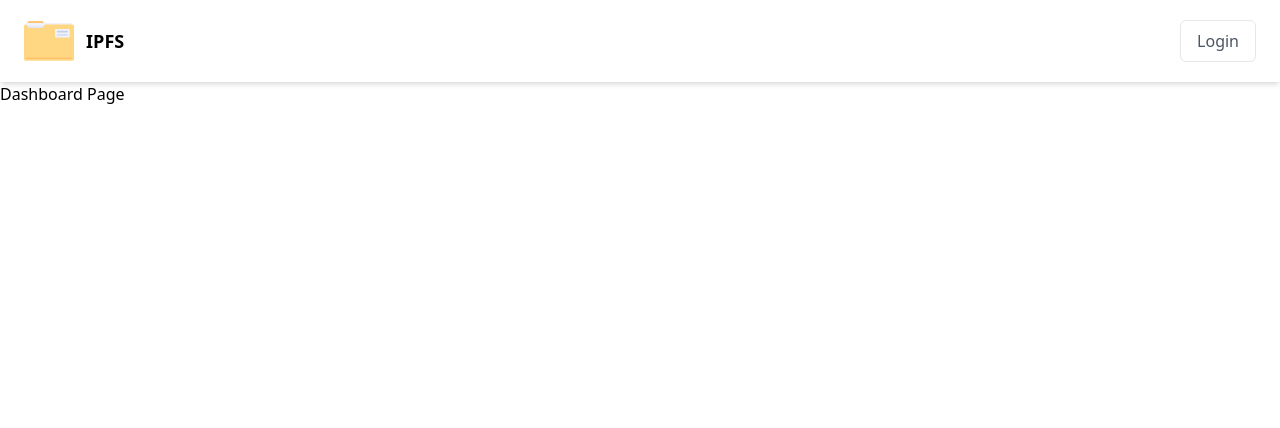
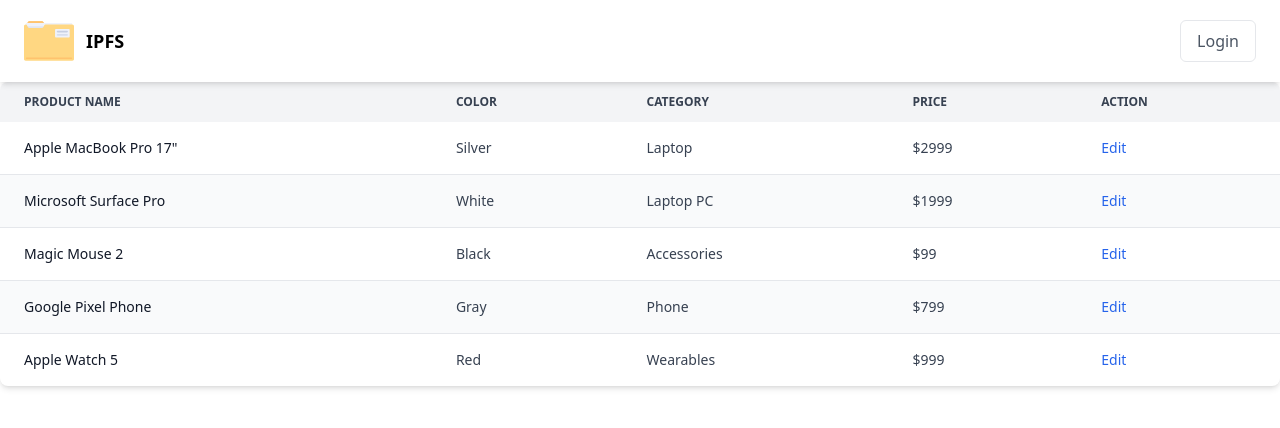
Before and after one commit to HarshitSahu01/ipfs-decentralised-cdn, a Vue app in the folder vue-frontend/: page /dashboard in a window 1280 px wide. Shown: the top 428 px of the page. Built offline with nearby package versions, Linux system fonts and the light colour scheme.

Commit message:
modified:   vue-frontend/src/Pages/DashboardPage.vue 	modified:   vue-frontend/src/components/Navbar.vue

```diff
--- a/vue-frontend/src/Pages/DashboardPage.vue
+++ b/vue-frontend/src/Pages/DashboardPage.vue
@@ -1,7 +1,121 @@
 <template>
-    Dashboard Page
+    <div class="relative overflow-x-auto shadow-md sm:rounded-lg">
+        <table class="w-full text-sm text-left rtl:text-right text-gray-700">
+            <thead class="text-xs text-gray-700 uppercase bg-gray-100">
+                <tr>
+                    <th scope="col" class="px-6 py-3">
+                        Product name
+                    </th>
+                    <th scope="col" class="px-6 py-3">
+                        Color
+                    </th>
+                    <th scope="col" class="px-6 py-3">
+                        Category
+                    </th>
+                    <th scope="col" class="px-6 py-3">
+                        Price
+                    </th>
+                    <th scope="col" class="px-6 py-3">
+                        Action
+                    </th>
+                </tr>
+            </thead>
+            <tbody>
+                <tr class="odd:bg-white even:bg-gray-50 border-b border-gray-200">
+                    <th scope="row" class="px-6 py-4 font-medium text-gray-900 whitespace-nowrap">
+                        Apple MacBook Pro 17"
+                    </th>
+                    <td class="px-6 py-4">
+                        Silver
+                    </td>
+                    <td class="px-6 py-4">
+                        Laptop
+                    </td>
+                    <td class="px-6 py-4">
+                        $2999
+                    </td>
+                    <td class="px-6 py-4">
+                        <a href="#" class="font-medium text-blue-600 hover:underline">Edit</a>
+                    </td>
+                </tr>
+                <tr class="odd:bg-white even:bg-gray-50 border-b border-gray-200">
+                    <th scope="row" class="px-6 py-4 font-medium text-gray-900 whitespace-nowrap">
+                        Microsoft Surface Pro
+                    </th>
+                    <td class="px-6 py-4">
+                        White
+                    </td>
+                    <td class="px-6 py-4">
+                        Laptop PC
+                    </td>
+                    <td class="px-6 py-4">
+                        $1999
+                    </td>
+                    <td class="px-6 py-4">
+                        <a href="#" class="font-medium text-blue-600 hover:underline">Edit</a>
+                    </td>
+                </tr>
+                <tr class="odd:bg-white even:bg-gray-50 border-b border-gray-200">
+                    <th scope="row" class="px-6 py-4 font-medium text-gray-900 whitespace-nowrap">
+                        Magic Mouse 2
+                    </th>
+                    <td class="px-6 py-4">
+                        Black
+                    </td>
+                    <td class="px-6 py-4">
+                        Accessories
+                    </td>
+                    <td class="px-6 py-4">
+                        $99
+                    </td>
+                    <td class="px-6 py-4">
+                        <a href="#" class="font-medium text-blue-600 hover:underline">Edit</a>
+                    </td>
+                </tr>
+                <tr class="odd:bg-white even:bg-gray-50 border-b border-gray-200">
+                    <th scope="row" class="px-6 py-4 font-medium text-gray-900 whitespace-nowrap">
+                        Google Pixel Phone
+                    </th>
+                    <td class="px-6 py-4">
+                        Gray
+                    </td>
+                    <td class="px-6 py-4">
+                        Phone
+                    </td>
+                    <td class="px-6 py-4">
+                        $799
+                    </td>
+                    <td class="px-6 py-4">
+                        <a href="#" class="font-medium text-blue-600 hover:underline">Edit</a>
+                    </td>
+                </tr>
+                <tr>
+                    <th scope="row" class="px-6 py-4 font-medium text-gray-900 whitespace-nowrap">
+                        Apple Watch 5
+                    </th>
+                    <td class="px-6 py-4">
+                        Red
+                    </td>
+                    <td class="px-6 py-4">
+                        Wearables
+                    </td>
+                    <td class="px-6 py-4">
+                        $999
+                    </td>
+                    <td class="px-6 py-4">
+                        <a href="#" class="font-medium text-blue-600 hover:underline">Edit</a>
+                    </td>
+                </tr>
+            </tbody>
+        </table>
+    </div>
+
 </template>
 
 <script>
+export default {
+    name: 'DashboardPage',
+};
+</script>
 
-</script>
+<style scoped></style>
--- a/vue-frontend/src/components/Navbar.vue
+++ b/vue-frontend/src/components/Navbar.vue
@@ -1,5 +1,5 @@
 <template>
-  <nav class="flex items-center sticky top-0 justify-between px-6 py-4 bg-white shadow-md">
+  <nav class="flex items-center sticky top-0 z-50 justify-between px-6 py-4 bg-white shadow-md">
     <!-- Logo Section -->
     <div class="flex items-center space-x-3">
       <img src="../assets/folder-svgrepo-com.svg" alt="logo" />
```
